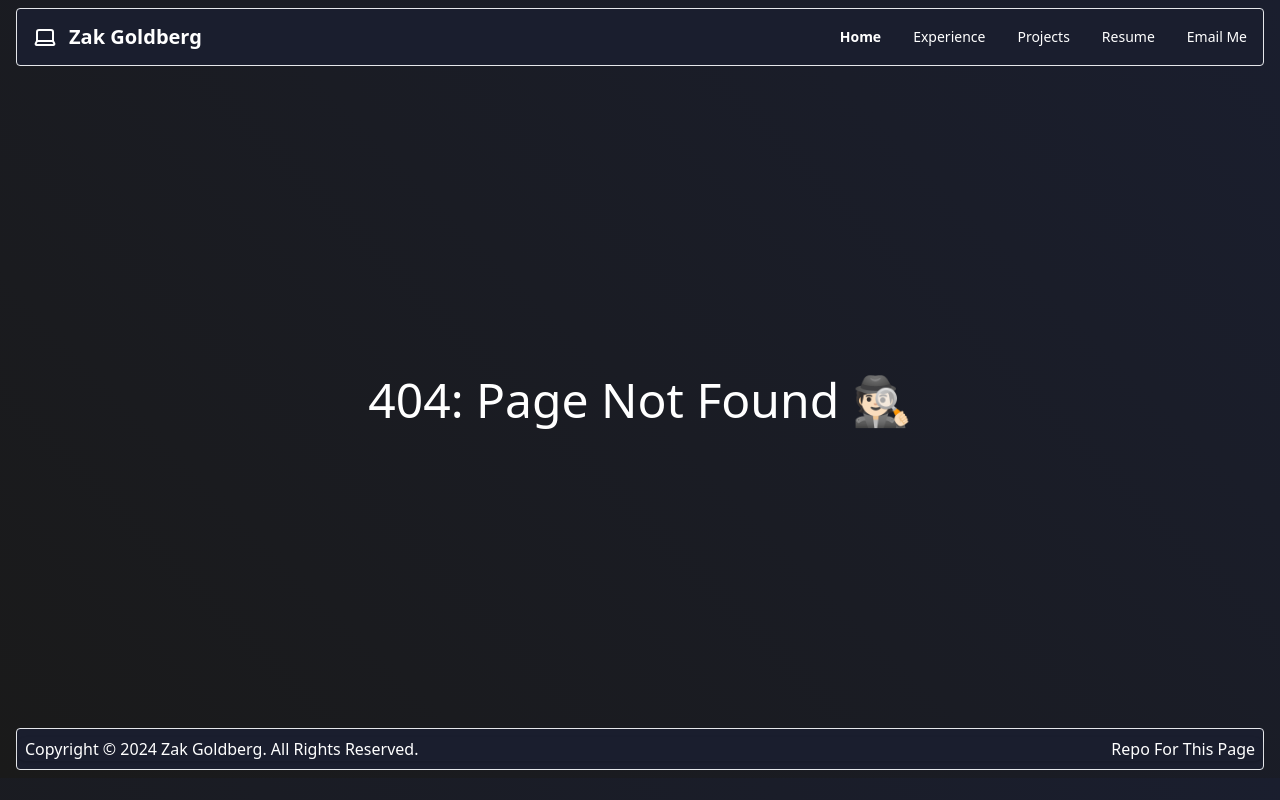
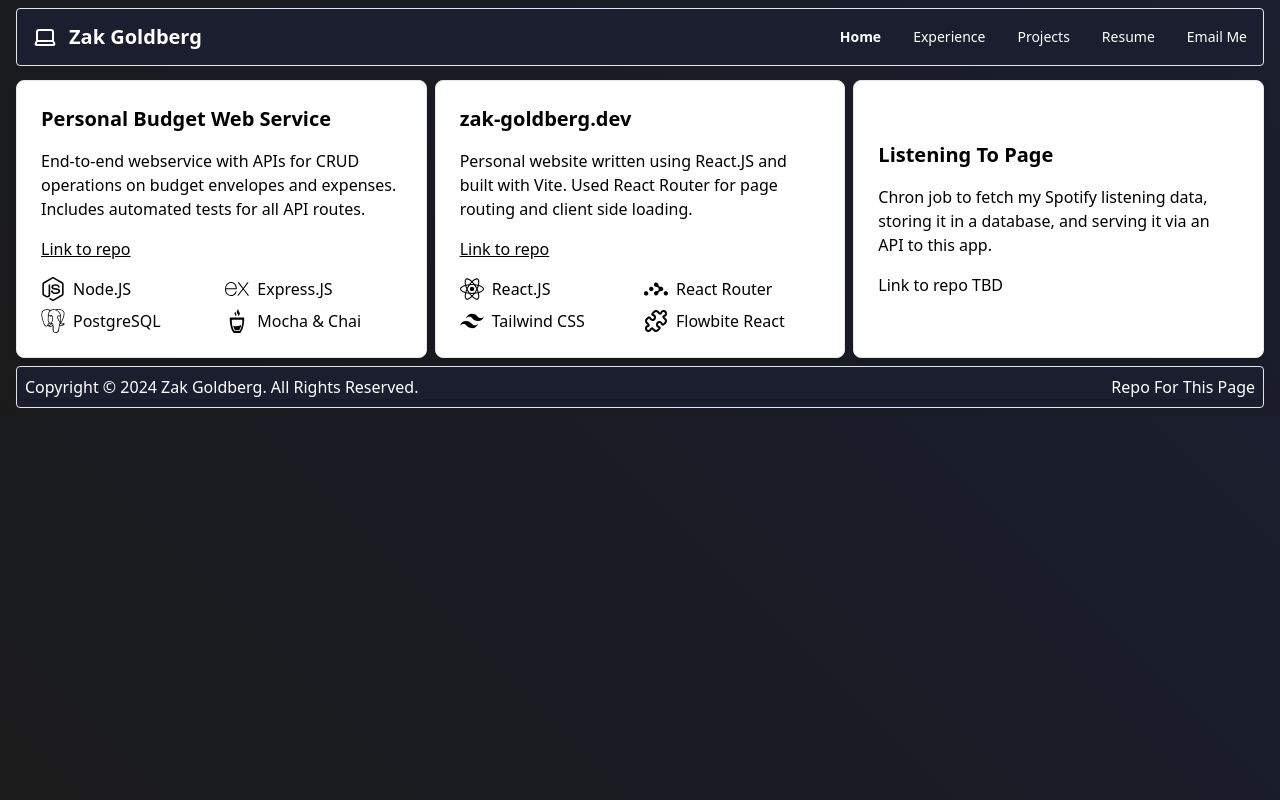
Before and after one commit to zak-goldberg/zak-goldberg-dev, a React (Vite) app: page /projects in a window 1280 px wide. Before the commit this address had no page. Built offline with nearby package versions, Linux system fonts and the light colour scheme.

Commit message:
Updated the Projects Page

```diff
--- a/src/components/navbar.jsx
+++ b/src/components/navbar.jsx
@@ -24,7 +24,7 @@ function MyNavbar() {
               <Navbar.Link as={Link} to="projects" className="text-white">
                 Projects
               </Navbar.Link>
-              <Navbar.Link href="#Resume" className="text-white">
+              <Navbar.Link href="/zjg_resume.pdf" className="text-white">
                 Resume
               </Navbar.Link>
               <Navbar.Link
--- /dev/null
+++ b/src/components/projects.jsx
@@ -0,0 +1,85 @@
+import { Card } from "flowbite-react";
+import { NodeIcon, ExpressIcon, PsqlIcon, MochaIcon, ReactIcon, ReactRouterIcon, TailwindIcon } from "./si-icons";
+import { Puzzle } from "lucide-react";
+
+const Projects = () => {
+  return (
+    <>
+      <div className="container mx-auto px-4 pt-20 grid grid-cols-3 gap-2">
+        <Card>
+          <h3 className="text-xl font-bold">Personal Budget Web Service</h3>
+          <p>
+            End-to-end webservice with APIs for CRUD operations on budget
+            envelopes and expenses. Includes automated tests for all API routes.
+          </p>
+          <a
+            href="https://github.com/zak-goldberg/personal-budget-2"
+            className="hover:text-black underline"
+          >
+            Link to repo
+          </a>
+          <div className="grid grid-cols-2 gap-2">
+            <div className="flex gap-2">
+              <NodeIcon />
+              <span>Node.JS</span>
+            </div>
+            <div className="flex gap-2">
+              <ExpressIcon />
+              <span>Express.JS</span>
+            </div>
+            <div className="flex gap-2">
+              <PsqlIcon />
+              <span>PostgreSQL</span>
+            </div>
+            <div className="flex gap-2">
+              <MochaIcon />
+              <span>Mocha & Chai</span>
+            </div>
+          </div>
+        </Card>
+        <Card>
+          <h3 className="text-xl font-bold">zak-goldberg.dev</h3>
+          <p>
+            Personal website written using React.JS and built with Vite. Used
+            React Router for page routing and client side loading.
+          </p>
+          <a
+            href="https://github.com/zak-goldberg/zak-goldberg-dev/"
+            className="hover:text-black underline"
+          >
+            Link to repo
+          </a>
+          <div className="grid grid-cols-2 gap-2">
+            <div className="flex gap-2">
+              <ReactIcon />
+              <span>React.JS</span>
+            </div>
+            <div className="flex gap-2">
+              <ReactRouterIcon />
+              <span>React Router</span>
+            </div>
+            <div className="flex gap-2">
+              <TailwindIcon />
+              <span>Tailwind CSS</span>
+            </div>
+            <div className="flex gap-2">
+              <Puzzle />
+              <span>Flowbite React</span>
+            </div>
+          </div>
+        </Card>
+        <Card className="justify-between">
+          <h3 className="text-xl font-bold">Listening To Page</h3>
+          <p>
+            Chron job to fetch my Spotify listening data, storing it in a database, and serving it via an API to this app.
+          </p>
+          <a>
+            Link to repo TBD
+          </a>
+        </Card>
+      </div>
+    </>
+  );
+};
+
+export default Projects;
--- a/src/components/si-icons.jsx
+++ b/src/components/si-icons.jsx
@@ -8,7 +8,9 @@ import {
   siPostman,
   siHtml5,
   siCss3,
-  siRender
+  siRender,
+  siReactrouter,
+  siTailwindcss,
 } from "simple-icons";
 
 const ReactIcon = () => {
@@ -181,4 +183,51 @@ const RenderIcon = () => {
   );
 };
 
-export { ReactIcon, NodeIcon, PsqlIcon, ExpressIcon, CssIcon, PostmanIcon, GitIcon, HtmlIcon, MochaIcon, RenderIcon };
+const ReactRouterIcon = () => {
+  return (
+    <div>
+      <svg
+        role="img"
+        viewBox="0 0 24 24"
+        xmlns="http://www.w3.org/2000/svg"
+        width="24"
+        height="24"
+        fill="black"
+      >
+        <path d={siReactrouter.path} />
+      </svg>
+    </div>
+  );
+};
+
+const TailwindIcon = () => {
+  return (
+    <div>
+      <svg
+        role="img"
+        viewBox="0 0 24 24"
+        xmlns="http://www.w3.org/2000/svg"
+        width="24"
+        height="24"
+        fill="black"
+      >
+        <path d={siTailwindcss.path} />
+      </svg>
+    </div>
+  );
+};
+
+export {
+  ReactIcon,
+  NodeIcon,
+  PsqlIcon,
+  ExpressIcon,
+  CssIcon,
+  PostmanIcon,
+  GitIcon,
+  HtmlIcon,
+  MochaIcon,
+  RenderIcon,
+  ReactRouterIcon,
+  TailwindIcon
+};
--- a/src/main.jsx
+++ b/src/main.jsx
@@ -7,6 +7,7 @@ import ErrorPage from "./components/error-page.jsx";
 import HomePageContent from "./components/home-page-content.jsx";
 import Experience from "./components/experience.jsx";
 import ListeningTo from "./components/listening-to.jsx";
+import Projects from "./components/projects.jsx";
 
 const router = createBrowserRouter([
   {
@@ -26,6 +27,10 @@ const router = createBrowserRouter([
         path: "listening-to",
         element: <ListeningTo />,
       },
+      {
+        path: "projects",
+        element: <Projects />
+      }
     ],
   },
 ]);
```
